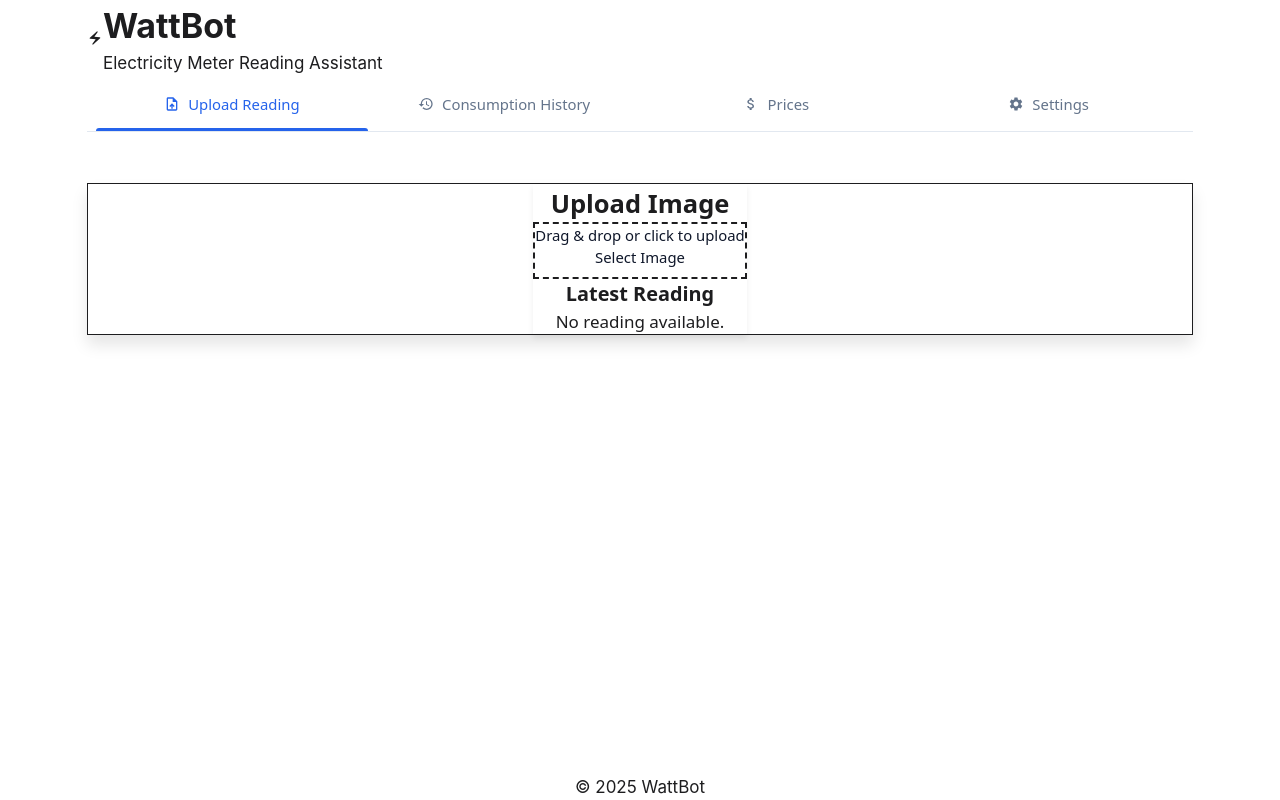
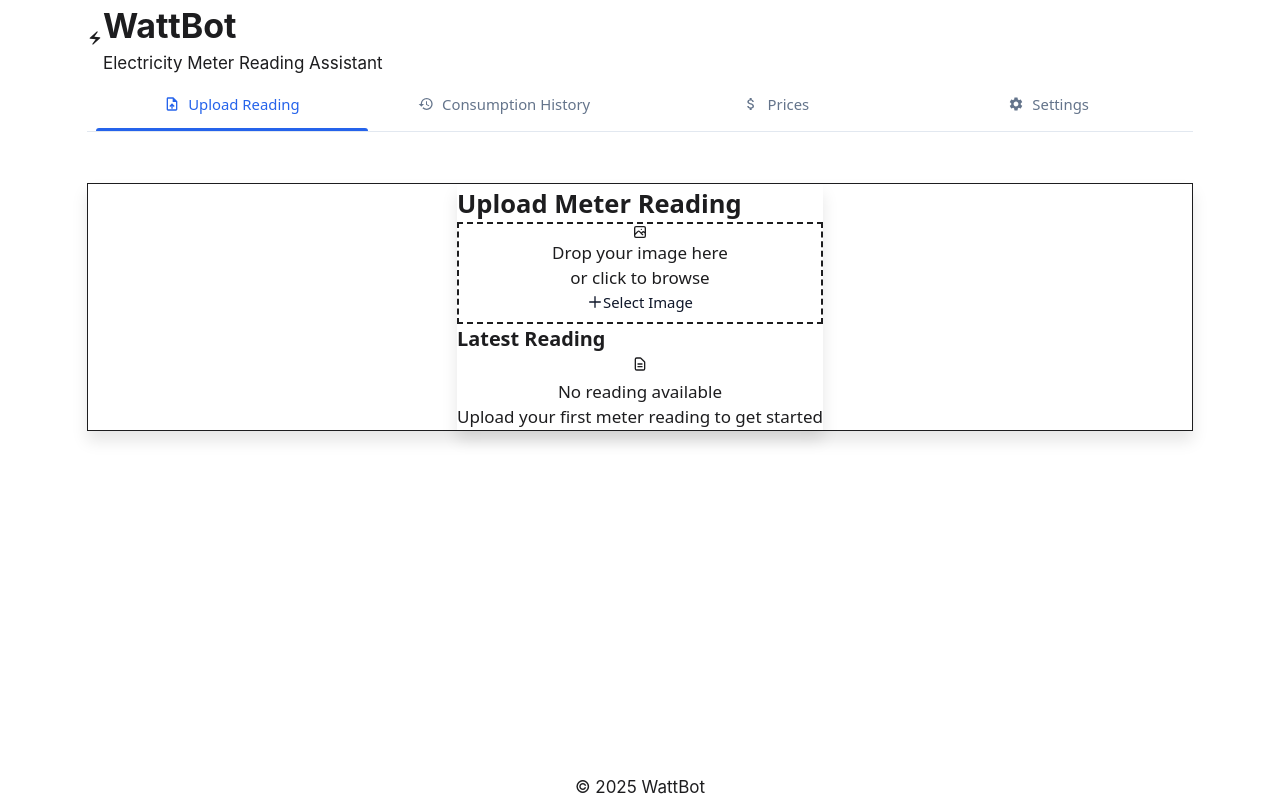
Before and after one commit to NirKli/WattBot, a React (Vite) app in the folder frontend/: page / in a window 1280 px wide. Built offline with nearby package versions, Linux system fonts and the light colour scheme; no server answers.

Commit message:
Change design in upload image and update avg consumption calculation

```diff
--- a/frontend/src/components/ImageUpload.tsx
+++ b/frontend/src/components/ImageUpload.tsx
@@ -28,6 +28,21 @@ export default function ImageUpload() {
     currency: 'ils',
     debug_mode: false,
   });
+
+  // Add drag and drop handlers
+  const handleDragOver = (e: React.DragEvent) => {
+    e.preventDefault();
+    e.stopPropagation();
+  };
+
+  const handleDrop = (e: React.DragEvent) => {
+    e.preventDefault();
+    e.stopPropagation();
+
+    const file = e.dataTransfer.files[0];
+    if (file) handleFile(file);
+  };
+
   const getCurrencySymbol = (code: string): string => {
     switch (code.toLowerCase()) {
       case 'usd': return '$';
@@ -132,16 +147,60 @@ export default function ImageUpload() {
   };
 
   return (
-      <div className="max-w-2xl mx-auto p-6 bg-white dark:bg-gray-900 rounded-xl shadow text-center">
-        <h2 className="text-xl font-bold mb-4 text-gray-800 dark:text-white">Upload Image</h2>
+      <div className="max-w-3xl mx-auto p-8 bg-white dark:bg-gray-900 rounded-2xl shadow-lg">
+        <div className="mb-8">
+          <h2 className="text-2xl font-bold text-gray-800 dark:text-white">Upload Meter Reading</h2>
+          {latestReading && (
+            <div className="flex items-center gap-2 text-sm text-gray-500 dark:text-gray-400 mt-1">
+              <svg className="w-4 h-4" fill="none" stroke="currentColor" viewBox="0 0 24 24">
+                <path strokeLinecap="round" strokeLinejoin="round" strokeWidth="2" d="M12 8v4l3 3m6-3a9 9 0 11-18 0 9 9 0 0118 0z" />
+              </svg>
+              Last updated: {formatDate(latestReading.date)}
+            </div>
+          )}
+        </div>
 
-        <div className="mb-6 border-2 border-dashed border-gray-300 dark:border-gray-700 p-4 rounded-lg cursor-pointer">
+        <div className="grid grid-cols-1 lg:grid-cols-2 gap-8">
+          {/* Upload Section */}
+          <div className="space-y-6">
+            <div
+              className={`relative border-2 border-dashed rounded-xl transition-all duration-200 ${
+                selectedFile
+                  ? 'border-primary/50 bg-primary/5 dark:bg-primary/10'
+                  : 'border-gray-200 dark:border-gray-700 hover:border-primary/30'
+              }`}
+              onDragOver={handleDragOver}
+              onDrop={handleDrop}
+            >
+              <div className="p-8">
+                <div className="flex flex-col items-center justify-center space-y-4">
+                  <div className={`w-20 h-20 rounded-full flex items-center justify-center transition-colors ${
+                    selectedFile
+                      ? 'bg-primary/20 dark:bg-primary/30'
+                      : 'bg-gray-100 dark:bg-gray-800'
+                  }`}>
+                    <svg className={`w-10 h-10 ${selectedFile ? 'text-primary' : 'text-gray-400'}`} fill="none" stroke="currentColor" viewBox="0 0 24 24">
+                      <path strokeLinecap="round" strokeLinejoin="round" strokeWidth="2" d="M4 16l4.586-4.586a2 2 0 012.828 0L16 16m-2-2l1.586-1.586a2 2 0 012.828 0L20 14m-6-6h.01M6 20h12a2 2 0 002-2V6a2 2 0 00-2-2H6a2 2 0 00-2 2v12a2 2 0 002 2z" />
+                    </svg>
+                  </div>
+
+                  <div className="text-center">
+                    <p className="text-lg font-medium text-gray-700 dark:text-gray-300">
+                      {selectedFile ? 'Image Selected' : 'Drop your image here'}
+                    </p>
+                    <p className="text-sm text-gray-500 dark:text-gray-400 mt-1">
+                      {selectedFile ? selectedFile.name : 'or click to browse'}
+                    </p>
+                  </div>
+
                   <label
                     htmlFor="fileInput"
-              className="block text-center cursor-pointer text-gray-600 dark:text-gray-300"
+                    className="inline-flex items-center px-4 py-2 bg-gray-800 dark:bg-gray-700 text-white rounded-lg text-sm font-medium hover:bg-gray-700 dark:hover:bg-gray-600 transition-colors cursor-pointer"
                   >
-            <p className="mb-2">Drag & drop or click to upload</p>
-            <span className="text-blue-600 dark:text-blue-400 font-medium">Select Image</span>
+                    <svg className="w-5 h-5 mr-2" fill="none" stroke="currentColor" viewBox="0 0 24 24">
+                      <path strokeLinecap="round" strokeLinejoin="round" strokeWidth="2" d="M12 4v16m8-8H4" />
+                    </svg>
+                    Select Image
                   </label>
                   <input
                     id="fileInput"
@@ -151,75 +210,155 @@ export default function ImageUpload() {
                     onChange={handleFileSelect}
                     className="hidden"
                   />
+                </div>
+
                 {preview && (
-              <div className="w-full flex justify-center mt-4">
-                <div className="max-w-[20rem] max-h-[20rem] overflow-hidden rounded shadow border">
+                  <div className="mt-6">
+                    <div className="relative max-w-[20rem] mx-auto rounded-lg overflow-hidden shadow-lg">
                       <img
                         src={preview}
                         alt="Preview"
                         className="w-full h-auto object-contain"
                       />
+                      <button
+                        onClick={() => {
+                          setSelectedFile(null);
+                          setPreview(null);
+                        }}
+                        className="absolute top-2 right-2 p-1.5 bg-white/90 dark:bg-gray-800/90 rounded-full shadow hover:bg-white dark:hover:bg-gray-800 transition-colors"
+                        aria-label="Remove image"
+                      >
+                        <svg className="w-5 h-5 text-gray-600 dark:text-gray-400" fill="none" stroke="currentColor" viewBox="0 0 24 24">
+                          <path strokeLinecap="round" strokeLinejoin="round" strokeWidth="2" d="M6 18L18 6M6 6l12 12" />
+                        </svg>
+                      </button>
+                    </div>
+
+                    <button
+                      onClick={handleUpload}
+                      disabled={loading}
+                      className="mt-4 w-full inline-flex items-center justify-center px-6 py-3 bg-primary text-white rounded-lg text-sm font-medium hover:bg-primary-dark transition-colors disabled:opacity-50 disabled:cursor-not-allowed"
+                    >
+                      {loading ? (
+                        <>
+                          <svg className="animate-spin h-5 w-5 mr-2" viewBox="0 0 24 24">
+                            <circle className="opacity-25" cx="12" cy="12" r="10" stroke="currentColor" strokeWidth="4" fill="none" />
+                            <path className="opacity-75" fill="currentColor" d="M4 12a8 8 0 018-8V0C5.373 0 0 5.373 0 12h4zm2 5.291A7.962 7.962 0 014 12H0c0 3.042 1.135 5.824 3 7.938l3-2.647z" />
+                          </svg>
+                          Processing...
+                        </>
+                      ) : (
+                        <>
+                          <svg className="w-5 h-5 mr-2" fill="none" stroke="currentColor" viewBox="0 0 24 24">
+                            <path strokeLinecap="round" strokeLinejoin="round" strokeWidth="2" d="M4 16v1a3 3 0 003 3h10a3 3 0 003-3v-1m-4-8l-4-4m0 0L8 8m4-4v12" />
+                          </svg>
+                          Upload Reading
+                        </>
+                      )}
+                    </button>
+                  </div>
+                )}
+              </div>
+            </div>
+          </div>
+
+          {/* Latest Reading Section */}
+          <div className="space-y-6">
+            <h3 className="text-lg font-semibold text-gray-800 dark:text-white">Latest Reading</h3>
+            {latestLoading ? (
+              <div className="flex items-center justify-center py-12">
+                <svg className="animate-spin h-8 w-8 text-primary" viewBox="0 0 24 24">
+                  <circle className="opacity-25" cx="12" cy="12" r="10" stroke="currentColor" strokeWidth="4" fill="none" />
+                  <path className="opacity-75" fill="currentColor" d="M4 12a8 8 0 018-8V0C5.373 0 0 5.373 0 12h4zm2 5.291A7.962 7.962 0 014 12H0c0 3.042 1.135 5.824 3 7.938l3-2.647z" />
+                </svg>
+              </div>
+            ) : latestReading && labelImageUrl ? (
+              <div className="bg-gray-50 dark:bg-gray-800/50 rounded-xl p-6">
+                <div className="flex flex-col items-center space-y-6">
+                  <button onClick={() => setIsPreviewOpen(true)} className="group">
+                    <div className="relative">
+                      <img
+                        src={`${API_URL}/monthly-consumption/file/${settings.debug_mode ? latestReading.label_file : latestReading.original_file}`}
+                        alt="Detected"
+                        className="rounded-lg shadow-lg hover:shadow-xl transition-all duration-200 max-w-[16rem] max-h-64 object-contain group-hover:scale-105"
+                      />
+                      <div className="absolute inset-0 bg-black/0 group-hover:bg-black/10 transition-colors rounded-lg" />
+                    </div>
+                  </button>
+
+                  <div className="w-full space-y-4">
+                    <div className="grid grid-cols-2 gap-4">
+                      <div className="bg-white dark:bg-gray-800 rounded-xl p-4 shadow-sm">
+                        <div className="text-sm text-gray-500 dark:text-gray-400 mb-1">Consumption</div>
+                        <div className="text-2xl font-bold text-primary">
+                          {latestReading.total_kwh_consumed.toFixed(2)} kWh
+                        </div>
+                      </div>
+                      <div className="bg-white dark:bg-gray-800 rounded-xl p-4 shadow-sm">
+                        <div className="text-sm text-gray-500 dark:text-gray-400 mb-1">Cost</div>
+                        <div className="text-2xl font-bold text-primary">
+                          {getCurrencySymbol(settings.currency)}{latestReading.price.toFixed(2)}
+                        </div>
+                      </div>
+                    </div>
+                  </div>
+                </div>
+              </div>
+            ) : (
+              <div className="bg-gray-50 dark:bg-gray-800/50 rounded-xl p-8 text-center">
+                <svg className="w-16 h-16 text-gray-400 mx-auto mb-4" fill="none" stroke="currentColor" viewBox="0 0 24 24">
+                  <path strokeLinecap="round" strokeLinejoin="round" strokeWidth="2" d="M9 12h6m-6 4h6m2 5H7a2 2 0 01-2-2V5a2 2 0 012-2h5.586a1 1 0 01.707.293l5.414 5.414a1 1 0 01.293.707V19a2 2 0 01-2 2z" />
+                </svg>
+                <p className="text-gray-500 dark:text-gray-400 text-lg mb-2">No reading available</p>
+                <p className="text-sm text-gray-400 dark:text-gray-500">Upload your first meter reading to get started</p>
+              </div>
+            )}
+          </div>
+        </div>
+
+        {error && (
+          <div className="mt-6 p-4 bg-red-50 dark:bg-red-900/20 border border-red-200 dark:border-red-800 rounded-xl text-red-600 dark:text-red-400 flex items-center justify-center gap-2">
+            <svg className="w-5 h-5" fill="none" stroke="currentColor" viewBox="0 0 24 24">
+              <path strokeLinecap="round" strokeLinejoin="round" strokeWidth="2" d="M12 8v4m0 4h.01M21 12a9 9 0 11-18 0 9 9 0 0118 0z" />
+            </svg>
+            {error}
+          </div>
+        )}
+
+        {isPreviewOpen && (
+          <div
+            className="fixed inset-0 z-50 bg-black/90"
+            onClick={() => setIsPreviewOpen(false)}
+          >
+            <div className="absolute inset-0 flex items-center justify-center">
+              <div
+                className="relative max-w-[90vw] max-h-[90vh]"
+                onClick={(e) => {
+                  e.preventDefault();
+                  e.stopPropagation();
+                }}
+              >
+                <img
+                  src={`${API_URL}/monthly-consumption/file/${settings.debug_mode ? latestReading?.label_file : latestReading?.original_file}`}
+                  alt="Full Preview"
+                  className="w-full h-full object-contain rounded-xl shadow-2xl"
+                />
+                <button
+                  onClick={(e) => {
+                    e.preventDefault();
+                    e.stopPropagation();
+                    setIsPreviewOpen(false);
+                  }}
+                  className="absolute top-4 right-4 p-2 bg-white/10 hover:bg-white/20 rounded-full transition-colors"
+                >
+                  <svg className="w-6 h-6 text-white" fill="none" stroke="currentColor" viewBox="0 0 24 24">
+                    <path strokeLinecap="round" strokeLinejoin="round" strokeWidth="2" d="M6 18L18 6M6 6l12 12" />
+                  </svg>
+                </button>
+              </div>
             </div>
           </div>
         )}
-          {selectedFile && (
-              <button
-                  onClick={handleUpload}
-                  disabled={loading}
-                  className="mt-4 px-4 py-2 bg-blue-600 text-white rounded hover:bg-blue-700"
-              >
-                {loading ? 'Uploading...' : 'Upload'}
-              </button>
-          )}
-        </div>
-
-
-        <h3 className="text-lg font-semibold text-gray-800 dark:text-white mb-2">Latest Reading</h3>
-        {latestLoading ? (
-            <p className="text-gray-500 dark:text-gray-400">Loading...</p>
-        ) : latestReading && labelImageUrl ? (
-            <>
-              <div className="flex flex-col items-center space-y-1">
-                <button onClick={() => setIsPreviewOpen(true)} className="focus:outline-none">
-                  <img
-                      src={`${API_URL}/monthly-consumption/file/${settings.debug_mode ? latestReading.label_file : latestReading.original_file}`}
-                      alt="Detected"
-                      className="mx-auto rounded border border-gray-300 dark:border-gray-600 shadow hover:opacity-90 transition max-w-[8rem] max-h-32 object-contain"
-                  />
-                </button>
-                <div className="text-sm text-gray-700 dark:text-gray-300 mt-1">
-                  {latestReading.total_kwh_consumed.toFixed(2)} kWh
-                </div>
-                <div className="text-xs text-gray-500 dark:text-gray-400">
-                  {formatDate(latestReading.date)}
-                </div>
-                <div className="text-xs text-gray-500 dark:text-gray-400">
-                  Monthly Cost: {getCurrencySymbol(settings.currency)}{latestReading.price.toFixed(2)}
-                </div>
-              </div>
-              {isPreviewOpen && (
-                  <div
-                      className="fixed inset-0 z-50 bg-black/80 flex items-center justify-center"
-                      onClick={() => setIsPreviewOpen(false)}
-                  >
-                    <img
-                        src={`${API_URL}/monthly-consumption/file/${settings.debug_mode ? latestReading.label_file : latestReading.original_file}`}
-                        alt="Full Preview"
-                        className="max-w-[90vw] max-h-[90vh] object-contain rounded shadow-lg"
-                        style={{
-                          position: 'absolute',
-                          top: '50%',
-                          left: '50%',
-                          transform: 'translate(-50%, -50%)',
-                        }}
-                    />
-                  </div>
-              )}
-            </>
-        ) : (
-            <p className="text-gray-500 dark:text-gray-400">No reading available.</p>
-        )}
-        {error && <p className="mt-4 text-red-500">{error}</p>}
       </div>
   );
 }
```
Also changed, not shown: frontend/src/components/ConsumptionHistory.tsx (+22 -5 lines), frontend/src/components/PriceManagement.tsx (+12 -15 lines). Lines whose indentation alone changed are shown as unchanged.
